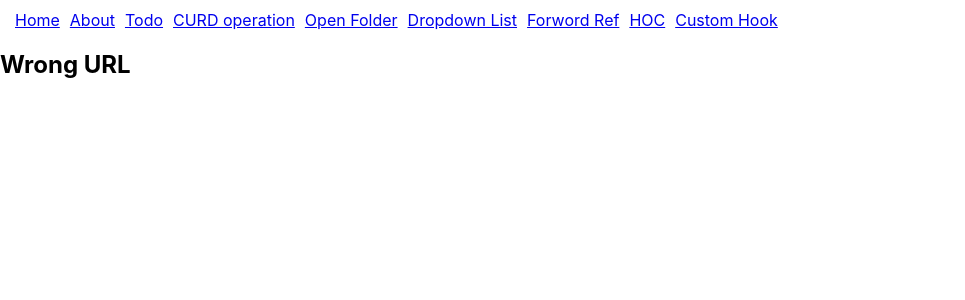
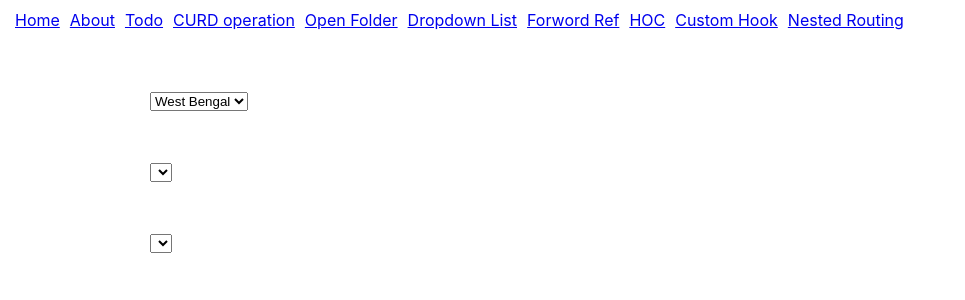
Before and after one commit to balaram414/reactJS, a React (Create React App) app in the folder codding-practice/: page /dropdown in a window 1280 px wide. Shown: the top 300 px of the page, without its empty margins (0-965 px from the left). Built offline with nearby package versions, Linux system fonts and the light colour scheme.

Commit message:
dropdownList.js

```diff
--- a/codding-practice/package.json
+++ b/codding-practice/package.json
@@ -6,6 +6,7 @@
     "@testing-library/jest-dom": "^5.17.0",
     "@testing-library/react": "^13.4.0",
     "@testing-library/user-event": "^13.5.0",
+    "axios": "^1.6.3",
     "react": "^18.2.0",
     "react-dom": "^18.2.0",
     "react-router-dom": "^6.21.0",
--- a/codding-practice/src/App.js
+++ b/codding-practice/src/App.js
@@ -1,9 +1,13 @@
 import { BrowserRouter as Router, Routes, Route, Link } from "react-router-dom";
 import Curd from "./components/curd";
 import Todo from "./components/todo";
-import CustomHook from './components/customHook'
+import CustomHook from "./components/customHook";
 import NoMatch from "./components/notmatch";
 import ForwordRef from "./components/ForwordRef";
+import NestedRouting from "./components/NestedRouting";
+import Search from "./components/Search";
+import ContactList from "./components/ContactList";
+import DropdownList from './components/dropdownList'
 function App() {
   return (
     <div className="App">
@@ -22,21 +26,23 @@ function App() {
             CURD operation
           </Link>
           <Link to="/openFolder" style={{ padding: 5 }}>
-          Open Folder
+            Open Folder
           </Link>
           <Link to="/dropdown" style={{ padding: 5 }}>
-          Dropdown List
+            Dropdown List
           </Link>
           <Link to="/forwordRef" style={{ padding: 5 }}>
-          Forword Ref
+            Forword Ref
           </Link>
           <Link to="/hoc" style={{ padding: 5 }}>
-          HOC
+            HOC
           </Link>
           <Link to="/customHook" style={{ padding: 5 }}>
-          Custom Hook
+            Custom Hook
           </Link>
-
+          <Link to="/nestedRouting" style={{ padding: 5 }}>
+            Nested Routing
+          </Link>
         </nav>
         <Routes>
           <Route path="/" />
@@ -44,6 +50,10 @@ function App() {
           <Route path="/curd" element={<Curd />} />
           <Route path="/forwordRef" element={<ForwordRef />} />
           <Route path="/customHook" element={<CustomHook />} />
+          <Route path="/dropdown" element={<DropdownList />} />
+          <Route path="/nestedRouting" element={<NestedRouting />}></Route>
+          <Route path="/nestedRouting/search" element={<Search />} />
+          <Route path="/nestedRouting/contactList" element={<ContactList />} />
           <Route path="*" element={<NoMatch />} />
         </Routes>
       </Router>
--- a/codding-practice/src/components/childRef.js
+++ b/codding-practice/src/components/childRef.js
@@ -3,7 +3,6 @@ import { forwardRef } from "react";
 function ChildRef(props, ref) {
   return (
     <>
-      kkkkk
       <input type="text" ref={ref} />
     </>
   );
--- /dev/null
+++ b/codding-practice/src/components/dropdownList.js
@@ -0,0 +1,93 @@
+import { useState } from "react";
+
+function DropdownList() {
+  let obj = [
+    {
+      name: "West Bengal",
+      dist: [
+        { name: "Kolkata", block: ["Bhagwanput", "Block 1"] },
+        { name: "Purba Medini", block: ["Bhag", "Block 2"] },
+      ],
+    },
+    {
+      name: "Biher",
+      dist: [
+        { name: "BhagalPur", block: ["BhagalPur 1", "BhagalPur 2"] },
+        { name: "Katiher", block: ["Katiher 1", "Katiher 2"] },
+      ],
+    },
+    {
+      name: "UP",
+      dist: [
+        { name: "Kanpur", block: ["Kanpur 1", "Kanpur 2"] },
+        { name: "Ajaydha", block: ["Ajaydha 1", "Ajaydha 2"] },
+      ],
+    },
+  ];
+  const [selectedState, setSelectedState] = useState();
+  const [distList, setDistList] = useState([]);
+  const [blockList, setBlock] = useState([]);
+  let val = [];
+  for (let i = 0; i < obj.length; i++) {
+    val.push(obj[i].name);
+  }
+
+  function stateSelect(e) {
+    let stateList = [];
+    let distList = [];
+    setSelectedState(e.target.value);
+    for (let i = 0; i < obj.length; i++) {
+      if (obj[i].name == e.target.value) {
+        stateList = obj[i].dist;
+      }
+    }
+    for (let i = 0; i < stateList.length; i++) {
+      distList.push(stateList[i].name);
+    }
+    setDistList([...distList]);
+  }
+
+  function distSelect(e) {
+    let list = [];
+    for (let i = 0; i < obj.length; i++) {
+      if (obj[i].name == selectedState) {
+        for (let j = 0; j < obj[i].dist.length; j++) {
+          console.log();
+          if (obj[i].dist[j].name == e.target.value) {
+            for (let k = 0; k < obj[i].dist[j]?.block.length; j++) {
+              list.push(obj[i].dist[j]?.block[k]);
+            }
+          }
+        }
+      }
+    }
+    setBlock([...list]);
+  }
+
+  return (
+    <div>
+      <div style={{ paddingLeft: 150, paddingTop: 50 }}>
+        <select onChange={(e) => stateSelect(e)}>
+          {val.map((item) => {
+            return <option value={item}>{item}</option>;
+          })}
+        </select>
+      </div>
+      <div style={{ paddingLeft: 150, paddingTop: 50 }}>
+        <select onChange={(e) => distSelect(e)}>
+          {distList.map((item) => {
+            return <option value={item}>{item}</option>;
+          })}
+        </select>
+      </div>
+      <div style={{ paddingLeft: 150, paddingTop: 50 }}>
+        <select>
+          {blockList.map((item) => {
+            return <option value={item}>{item}</option>;
+          })}
+        </select>
+      </div>
+    </div>
+  );
+}
+export default DropdownList;
```
Also changed, not shown: 1 other file (tests, documents, lock files or other folders).
